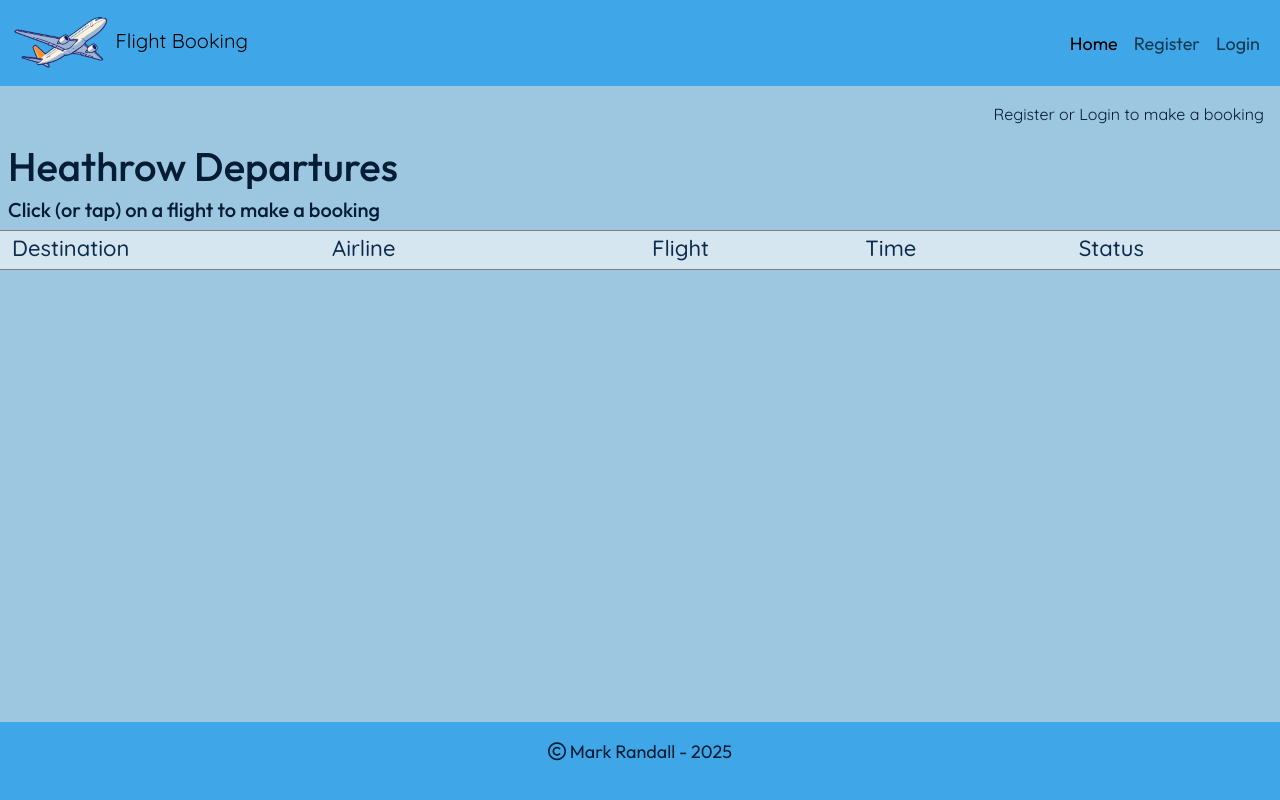
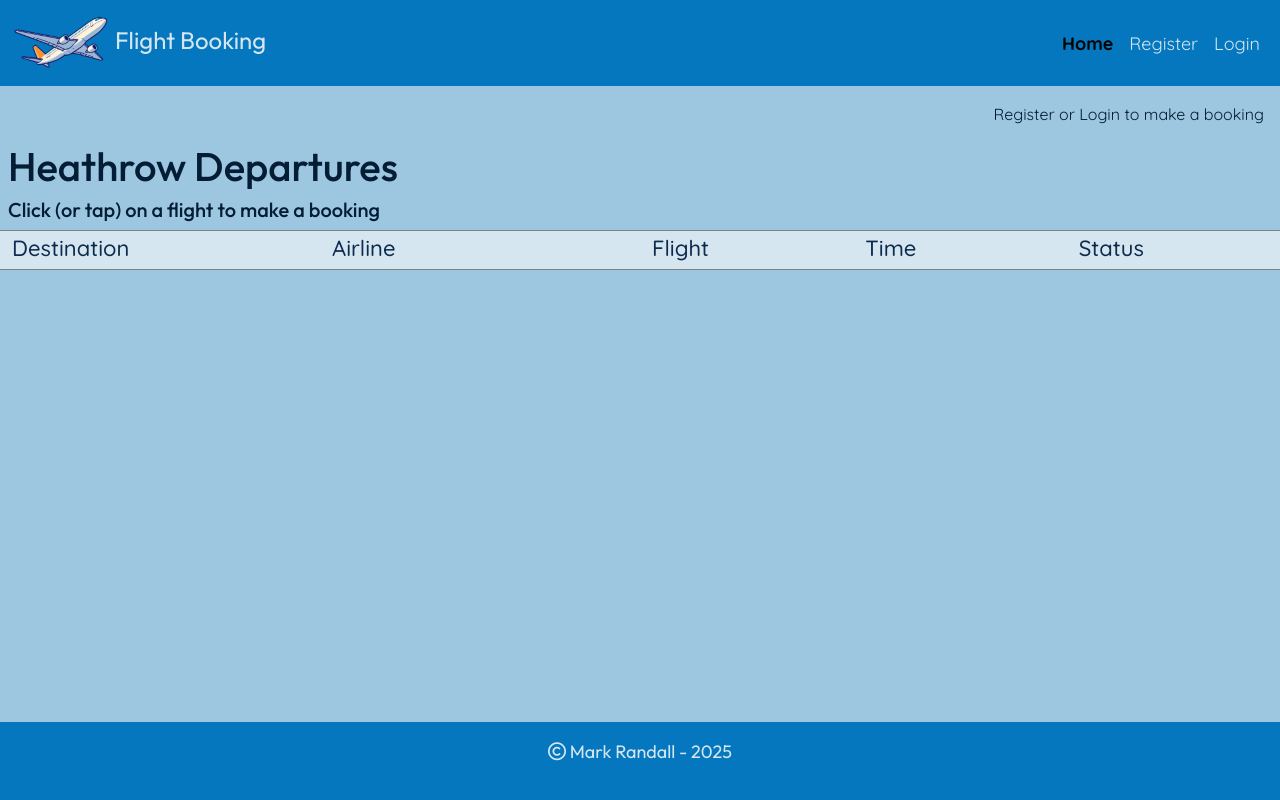
Before and after one commit to mogr20/flight-bookings, a Django app: page / in a window 1280 px wide. Run offline with Django 4.2, Linux system fonts and the light colour scheme; data that the repository does not hold is empty; some libraries are stand-ins or nearby versions.

Commit message:
FIX: changed to white text to improve WAVE contrast

```diff
--- a/static/css/style.css
+++ b/static/css/style.css
@@ -8,7 +8,7 @@
     /* colors generated by adobe colour wheel */
     --primary-color: #9dc6e0;
     /* light blue */
-    --secondary-color: #3fa7e7;
+    --secondary-color: #0477bf;
     /* blue */
     --highlight-color: #1bb5f1;
     /* blue */
@@ -27,7 +27,8 @@ body {
     color: var(--black-color);
 }
 
-h1, h2 {
+h1,
+h2 {
     font-family: var(--primary-font);
     color: var(--black-color);
 }
@@ -38,18 +39,25 @@ h3 {
 }
 
 /* base.html */
+.navbar-brand {
+    color: var(--light-highlight-color);
+    font-family: var(--primary-font);
+    font-size: 24px;
+}
+
 #navbar {
     background-color: var(--secondary-color);
 }
 
 .nav-item .nav-link {
-    font-family: var(--primary-font);
+    font-family: var(--secondary-font);
+    color: var(--light-highlight-color);
     font-size: 18px;
-    font-weight: 400px;
+    font-weight: 500px;
 }
 
 .nav-item .active {
-    font-weight:800px;
+    font-weight: bold;
 }
 
 footer {
@@ -57,14 +65,15 @@ footer {
     padding-bottom: 1.2rem;
     text-align: center;
     font-size: 18px;
-    font-weight: 800px;
+    font-weight: 300px;
     font-family: var(--primary-font);
+    color: var(--light-highlight-color);
     bottom: 0;
     /* vertically align text closer to center */
     padding-top: 1rem;
     /* stick footer to bottom of page */
-    bottom:0;
-    width:100%;
+    bottom: 0;
+    width: 100%;
 }
 
 main {
@@ -101,11 +110,13 @@ button.expand-btn {
     background-color: var(--highlight-color);
 }
 
-.table-row, .booking-row {
+.table-row,
+.booking-row {
     border-bottom: 1px solid gray;
 }
 
-.table-row div, .booking-row div {
+.table-row div,
+.booking-row div {
     padding-bottom: 2px;
 }
 
@@ -120,5 +131,5 @@ button.expand-btn {
 /* accordion styling */
 #passengerAccordion {
     margin-top: 1.02rem;
-    border-color: rgba(0,0,0,.125);
+    border-color: rgba(0, 0, 0, .125);
 }
```
Also changed, not shown: templates/base.html (+4 -3 lines), 1 other file.
